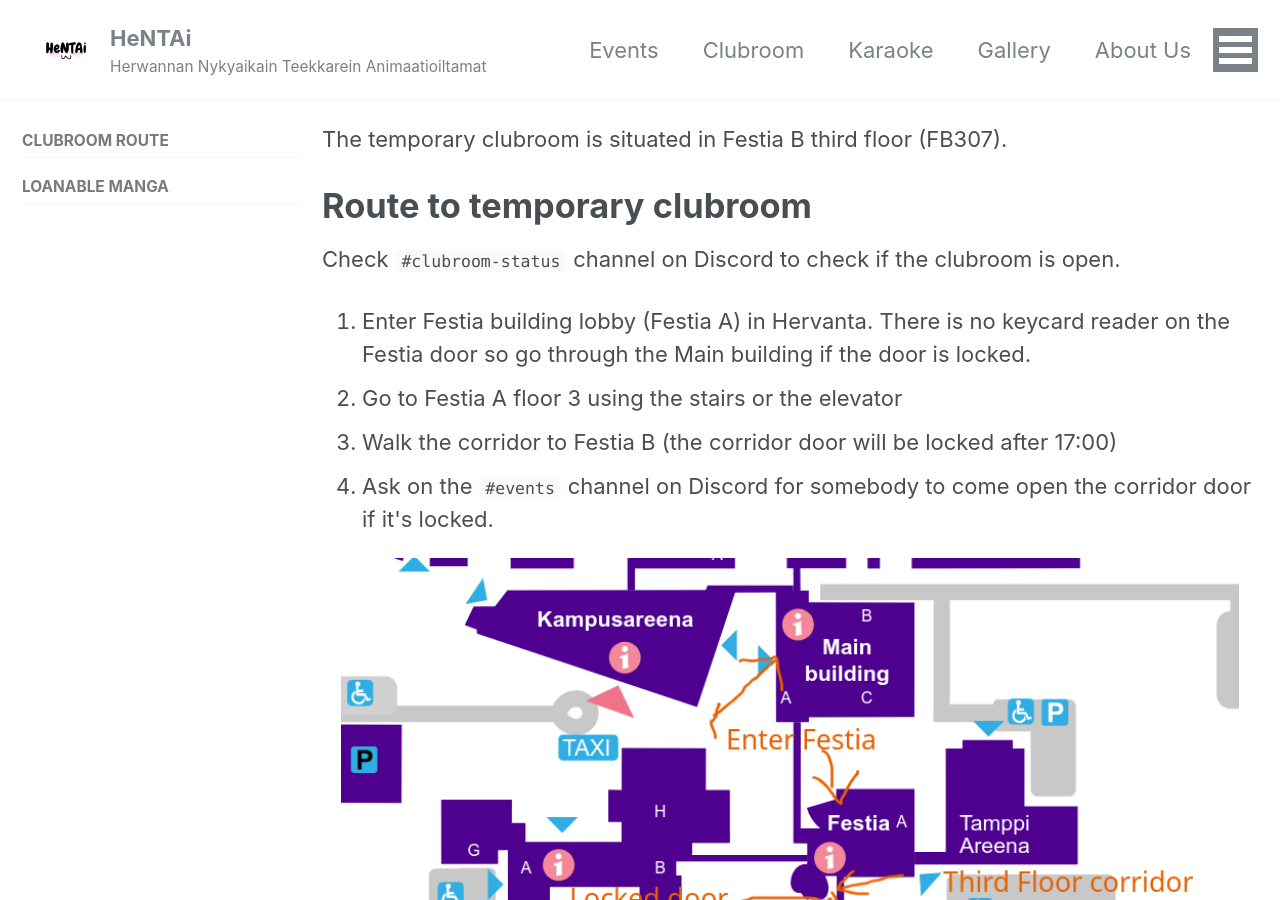
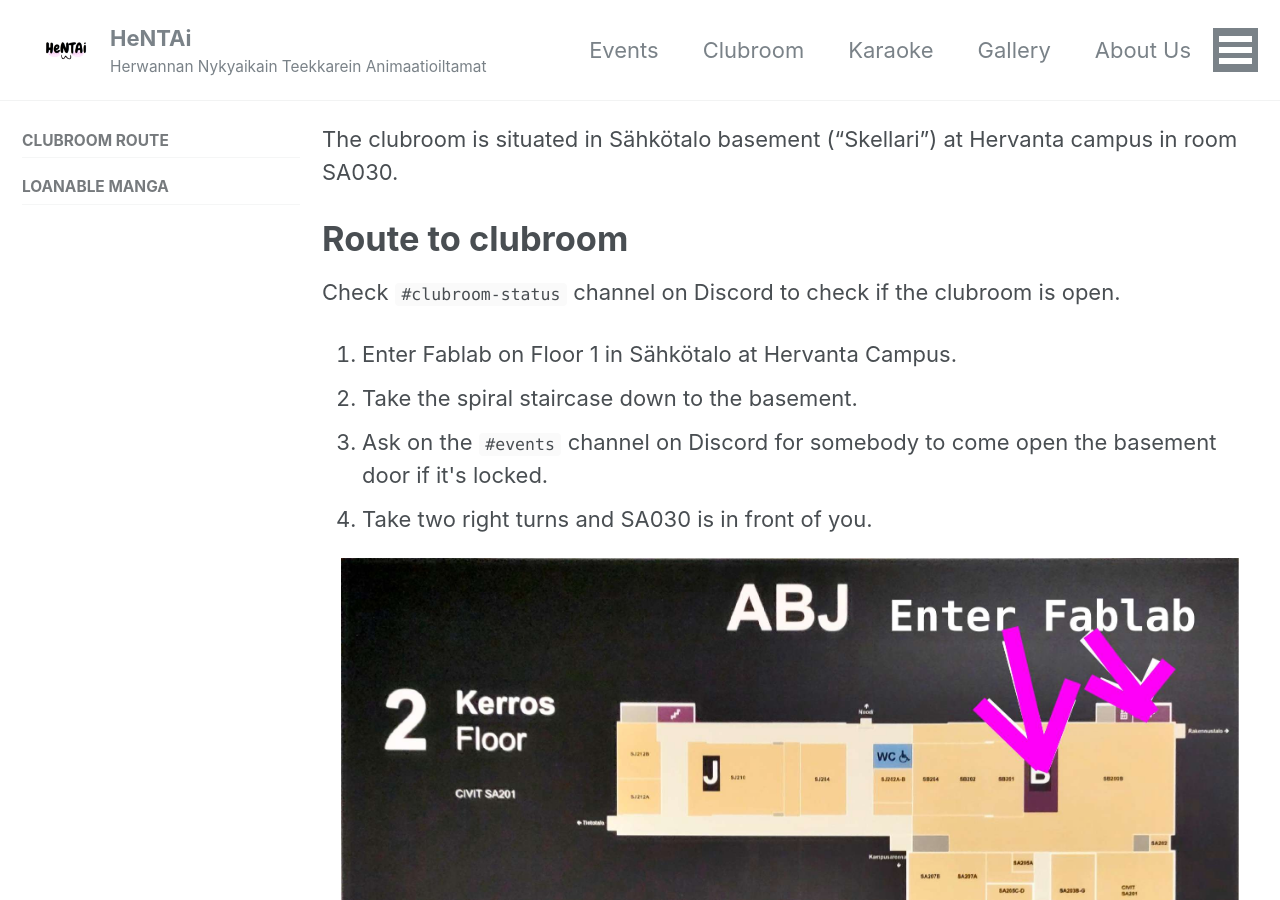
Before and after one commit to HNTA-Club/website, a Jekyll site: the page built from _pages/clubroom.md, in a window 1280 px wide and 900 px high. Built offline with Jekyll 4.4.1, drawn with Linux system fonts in a browser that asks for light colours; cached includes are drawn as plain includes; nearby versions of some CDN libraries.

Commit message:
update clubroom info

```diff
--- a/_pages/clubroom.md
+++ b/_pages/clubroom.md
@@ -6,21 +6,21 @@ sidebar:
  nav: "clubroom"
 
 pics:
-   - url: /assets/images/clubroom/Temp/temp_route.png
-     image_path: assets/images/clubroom/Temp/temp_route.png
+   - url: /assets/images/clubroom/Temp/hnta-route.jpg
+     image_path: assets/images/clubroom/Temp/hnta-route.jpg
 ---
 
-The temporary clubroom is situated in Festia B third floor (FB307).
+The clubroom is situated in Sähkötalo basement ("Skellari") at Hervanta campus in room SA030.
 
-# Route to temporary clubroom
+# Route to clubroom
 
 Check <code>#clubroom-status</code> channel on Discord to check if the clubroom is open.
 
 <ol>
-    <li>Enter Festia building lobby (Festia A) in Hervanta. There is no keycard reader on the Festia door so go through the Main building if the door is locked.</li>
-    <li>Go to Festia A floor 3 using the stairs or the elevator</li>
-    <li>Walk the corridor to Festia B (the corridor door will be locked after 17:00)</li>
-    <li>Ask on the <code>#events</code> channel on Discord for somebody to come open the corridor door if it's locked.</li>
+    <li>Enter Fablab on Floor 1 in Sähkötalo at Hervanta Campus.</li>
+    <li>Take the spiral staircase down to the basement.</li>
+    <li>Ask on the <code>#events</code> channel on Discord for somebody to come open the basement door if it's locked.</li>
+    <li>Take two right turns and SA030 is in front of you.</li>
 </ol>
 
 {% include images id="pics" type="center" %}
```
Also changed, not shown: _pages/about.md (+1 -3 lines), assets/images/clubroom/Temp/hnta-route.jpg (added), assets/images/clubroom/Temp/temp_route.png (deleted).
